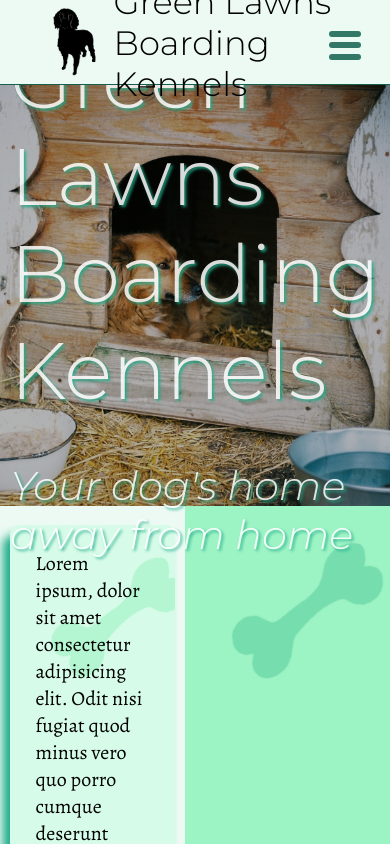
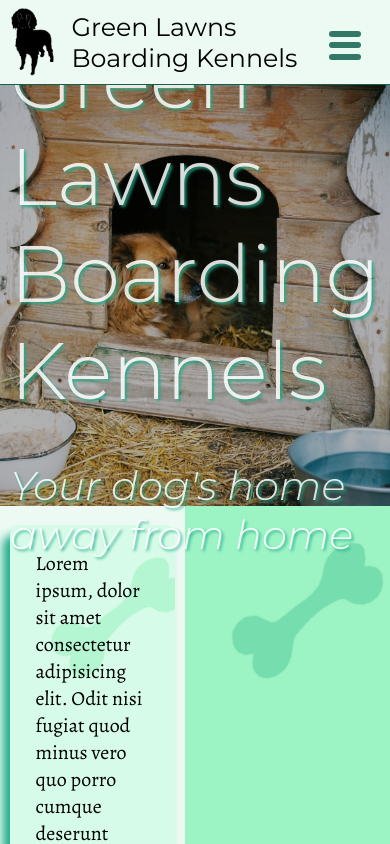
Before and after one commit to Velocima/green-lawns, a React (Create React App) app: page / in a window 390 px wide. Shown: the top 844 px of the page. Built offline with nearby package versions, Linux system fonts and the light colour scheme.

Commit message:
nav bar font sizing made responsive

```diff
--- a/src/components/Nav.jsx
+++ b/src/components/Nav.jsx
@@ -8,7 +8,7 @@ export default function Nav(props) {
 	const [showNav, setShowNav] = useState(window.innerWidth < 1000 ? false : true);
 
 	const handleNavButtonClick = () => {
-		if (window.innerWidth < 1000) {
+		if (window.innerWidth < 1050) {
 			setShowNav((prevState) => !prevState);
 		}
 	};
@@ -19,7 +19,7 @@ export default function Nav(props) {
 				<div className='logo'>
 					<Link to='/'>
 						<img src={logo} alt='logo placeholder.' />
-						<h4>Green Lawns {window.innerWidth > 1000 && <br></br>}Boarding Kennels</h4>
+						<h4>Green Lawns {window.innerWidth > 1050 && <br></br>}Boarding Kennels</h4>
 					</Link>
 				</div>
 			</div>
--- a/src/css/nav.css
+++ b/src/css/nav.css
@@ -119,12 +119,16 @@ nav {
   @media screen and (max-width: 1350px) {
     nav ul li a {
       font-size: 1.5rem; } }
-  @media screen and (max-width: 1000px) {
+  @media screen and (max-width: 1050px) {
     nav {
       position: absolute;
       grid-template-columns: 1fr; }
+      nav .logo a img {
+        margin-left: 0; }
       nav .logo a h4 {
-        margin-right: 10vw; }
+        margin-right: 15vw;
+        font-size: 3vh;
+        font-weight: 400; }
       nav .nav-button {
         display: flex;
         flex-direction: column;
@@ -154,10 +158,14 @@ nav {
         right: 0;
         height: 100%;
         width: 30%;
-        opacity: 0.85; } }
+        opacity: 0.85; }
+        nav ul li a {
+          font-size: 2rem; } }
   @media screen and (max-width: 700px) {
     nav ul {
-      width: 50%; } }
+      width: 50%; }
+      nav ul li a {
+        font-size: 1.5rem; } }
   @media screen and (min-width: 2500px) {
     nav ul li a {
       font-size: 3rem; } }
--- a/src/scss/nav.scss
+++ b/src/scss/nav.scss
@@ -87,13 +87,18 @@ nav {
 			}
 		}
 	}
-	@media screen and (max-width: 1000px) {
+	@media screen and (max-width: 1050px) {
 		position: absolute;
 		grid-template-columns: 1fr;
 		.logo {
 			a {
+				img {
+					margin-left: 0;
+				}
 				h4 {
-					margin-right: 10vw;
+					margin-right: 15vw;
+					font-size: 3vh;
+					font-weight: 400;
 				}
 			}
 		}
@@ -129,11 +134,21 @@ nav {
 			height: 100%;
 			width: 30%;
 			opacity: 0.85;
+			li {
+				a {
+					font-size: 2rem;
+				}
+			}
 		}
 	}
 	@media screen and (max-width: 700px) {
 		ul {
 			width: 50%;
+			li {
+				a {
+					font-size: 1.5rem;
+				}
+			}
 		}
 	}
 	@media screen and (min-width: 2500px) {
```
